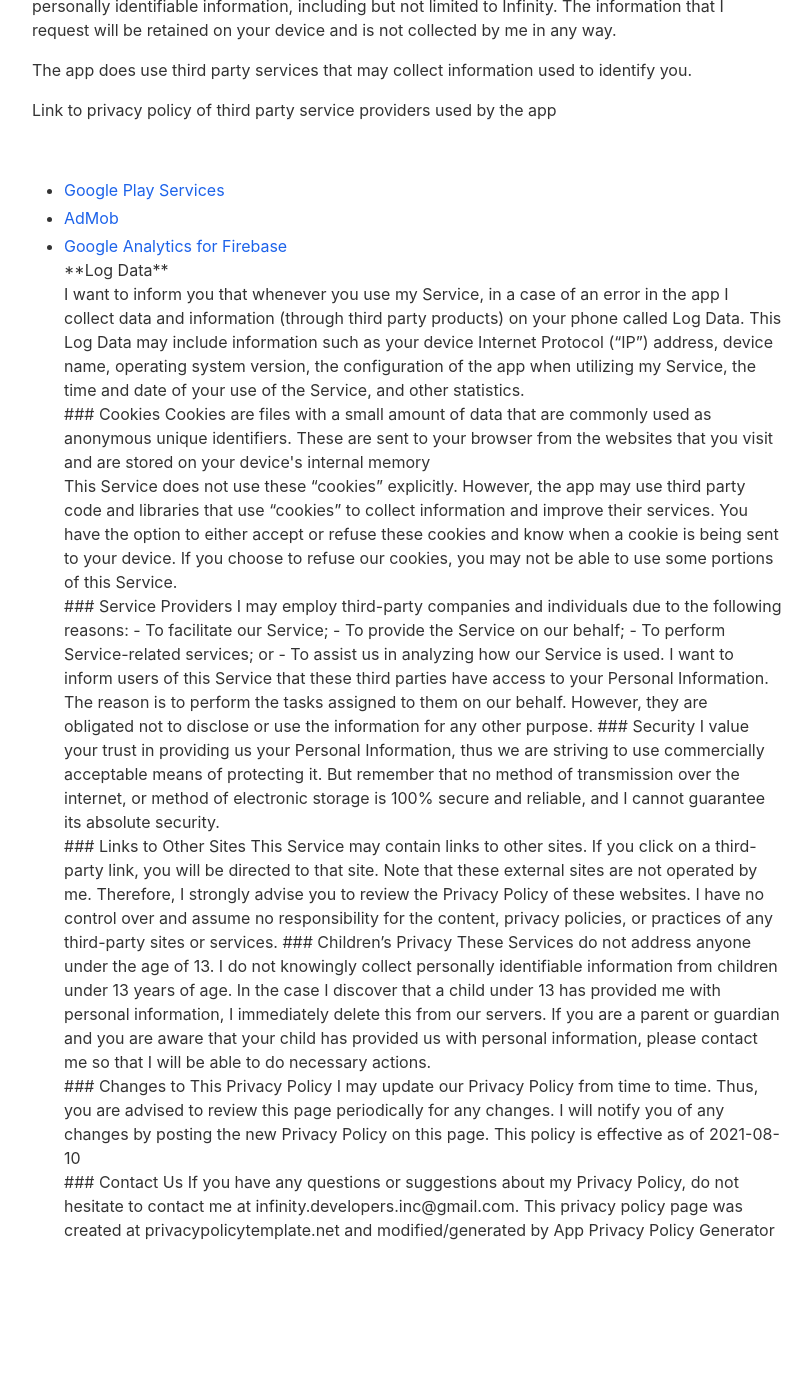
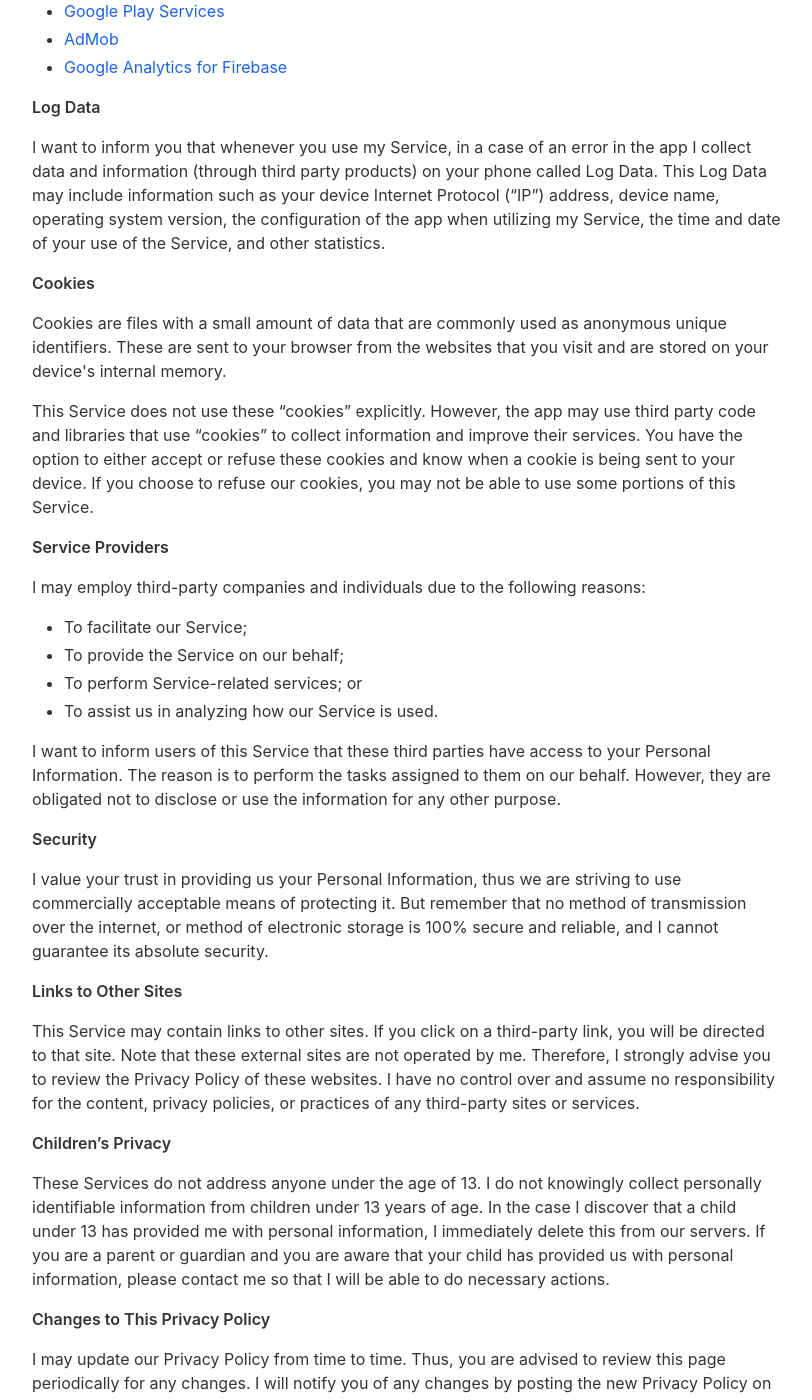
Before and after one commit to Istamikhon/Istamikhon.github.io, a Jekyll site: the page built from _pages/privacypolicy.md, in a window 1280 px wide and 1400 px high, scrolled down 706 px. Shown: the whole window, without its empty margins (233-1045 px from the left). Built offline with Jekyll 4.4.1, drawn with Linux system fonts in a browser that asks for light colours; nearby versions of some CDN libraries; before the commit the page ends 2018 px from its top, so only the background shows below that; some of the changed text lies outside the part shown.

Commit message:
Update privacypolicy.md

```diff
--- a/_pages/privacypolicy.md
+++ b/_pages/privacypolicy.md
@@ -3,84 +3,103 @@ layout: page
 title: Privacy Policy
 include_in_header: false
 ---
-
-**Last updated**
-August 2021-08-10
-
-# Privacy Policy
-Infinity built the Downloader video - for social networks app as
-a Free app. This SERVICE is provided by
-Infinity at no cost and is intended for use as is.
-
-<br>
-This page is used to inform visitors regarding my policies with the collection, use, and disclosure of Personal Information if anyone decided to use my Service.
-<br>
-
-If you choose to use my Service, then you agree to the collection and use of information in relation to this policy. The Personal Information that I collect is used for providing and improving the Service. I will not use or share your information with anyone except as described in this Privacy Policy.
-<br>
-
-The terms used in this Privacy Policy have the same meanings as in our Terms and Conditions, which is accessible at Downloader video - for social networks unless otherwise defined in this Privacy Policy.
-<br>
-
-**Information Collection and Use**
-<br>
-
-For a better experience, while using our Service, I may require you to provide us with certain personally identifiable information, including but not limited to Infinity. The information that I request will be retained on your device and is not collected by me in any way.
-<br>
-
-The app does use third party services that may collect information used to identify you.
-<br>
-
-Link to privacy policy of third party service providers used by the app
-<br>
-
-
-<br>
-
-<ul><li><a href="https://www.google.com/policies/privacy/" target="_blank" rel="noopener noreferrer">Google Play Services</a></li><li><a href="https://support.google.com/admob/answer/6128543?hl=en" target="_blank" rel="noopener noreferrer">AdMob</a></li><li><a href="https://firebase.google.com/policies/analytics" target="_blank" rel="noopener noreferrer">Google Analytics for Firebase</a></li>
-
-**Log Data**
-
-<br>
-I want to inform you that whenever you use my Service, in a case of an error in the app I collect data and information (through third party products) on your phone called Log Data. This Log Data may include information such as your device Internet Protocol (“IP”) address, device name, operating system version, the configuration of the app when utilizing my Service, the time and date of your use of the Service, and other statistics.
-
-<br>
-
-### Cookies
-Cookies are files with a small amount of data that are commonly used as anonymous unique identifiers. These are sent to your browser from the websites that you visit and are stored on your device's internal memory
-<br>
-
-This Service does not use these “cookies” explicitly. However, the app may use third party code and libraries that use “cookies” to collect information and improve their services. You have the option to either accept or refuse these cookies and know when a cookie is being sent to your device. If you choose to refuse our cookies, you may not be able to use some portions of this Service.
-<br>
-### Service Providers
-I may employ third-party companies and individuals due to the following reasons:
-
-- To facilitate our Service;
-- To provide the Service on our behalf;
-- To perform Service-related services; or
-- To assist us in analyzing how our Service is used.
-
-I want to inform users of this Service that these third parties have access to your Personal Information. The reason is to perform the tasks assigned to them on our behalf. However, they are obligated not to disclose or use the information for any other purpose.
-
-### Security
-I value your trust in providing us your Personal Information, thus we are striving to use commercially acceptable means of protecting it. But remember that no method of transmission over the internet, or method of electronic storage is 100% secure and reliable, and I cannot guarantee its absolute security.
-<br>
-
-### Links to Other Sites
-This Service may contain links to other sites. If you click on a third-party link, you will be directed to that site. Note that these external sites are not operated by me. Therefore, I strongly advise you to review the Privacy Policy of these websites. I have no control over and assume no responsibility for the content, privacy policies, or practices of any third-party sites or services.
-
-### Children’s Privacy
-These Services do not address anyone under the age of 13. I do not knowingly collect personally identifiable information from children under 13 years of age. In the case I discover that a child under 13 has provided me with personal information, I immediately delete this from our servers. If you are a parent or guardian and you are aware that your child has provided us with personal information, please contact me so that I will be able to do necessary actions.
-<br>
-
-### Changes to This Privacy Policy
-I may update our Privacy Policy from time to time. Thus, you are advised to review this page periodically for any changes. I will notify you of any changes by posting the new Privacy Policy on this page.
-
-This policy is effective as of 2021-08-10
-<br>
-
-### Contact Us
-If you have any questions or suggestions about my Privacy Policy, do not hesitate to contact me at infinity.developers.inc@gmail.com.
-
-This privacy policy page was created at privacypolicytemplate.net and modified/generated by App Privacy Policy Generator
-<br>
+<body>
+    <strong>Privacy Policy</strong> <p>
+                  Infinity built the Downloader video - for social networks app as
+                  a Free app. This SERVICE is provided by
+                  Infinity at no cost and is intended for use as
+                  is.
+                </p> <p>
+                  This page is used to inform visitors regarding my
+                  policies with the collection, use, and disclosure of Personal
+                  Information if anyone decided to use my Service.
+                </p> <p>
+                  If you choose to use my Service, then you agree to
+                  the collection and use of information in relation to this
+                  policy. The Personal Information that I collect is
+                  used for providing and improving the Service. I will not use or share your information with
+                  anyone except as described in this Privacy Policy.
+                </p> <p>
+                  The terms used in this Privacy Policy have the same meanings
+                  as in our Terms and Conditions, which is accessible at
+                  Downloader video - for social networks unless otherwise defined in this Privacy Policy.
+                </p> <p><strong>Information Collection and Use</strong></p> <p>
+                  For a better experience, while using our Service, I
+                  may require you to provide us with certain personally
+                  identifiable information, including but not limited to Infinity. The information that
+                  I request will be retained on your device and is not collected by me in any way.
+                </p> <div><p>
+                    The app does use third party services that may collect
+                    information used to identify you.
+                  </p> <p>
+                    Link to privacy policy of third party service providers used
+                    by the app
+                  </p> <ul><li><a href="https://www.google.com/policies/privacy/" target="_blank" rel="noopener noreferrer">Google Play Services</a></li><li><a href="https://support.google.com/admob/answer/6128543?hl=en" target="_blank" rel="noopener noreferrer">AdMob</a></li><li><a href="https://firebase.google.com/policies/analytics" target="_blank" rel="noopener noreferrer">Google Analytics for Firebase</a></li><!----><!----><!----><!----><!----><!----><!----><!----><!----><!----><!----><!----><!----><!----><!----><!----><!----><!----><!----><!----><!----><!----><!----><!----></ul></div> <p><strong>Log Data</strong></p> <p>
+                  I want to inform you that whenever you
+                  use my Service, in a case of an error in the app
+                  I collect data and information (through third party
+                  products) on your phone called Log Data. This Log Data may
+                  include information such as your device Internet Protocol
+                  (“IP”) address, device name, operating system version, the
+                  configuration of the app when utilizing my Service,
+                  the time and date of your use of the Service, and other
+                  statistics.
+                </p> <p><strong>Cookies</strong></p> <p>
+                  Cookies are files with a small amount of data that are
+                  commonly used as anonymous unique identifiers. These are sent
+                  to your browser from the websites that you visit and are
+                  stored on your device's internal memory.
+                </p> <p>
+                  This Service does not use these “cookies” explicitly. However,
+                  the app may use third party code and libraries that use
+                  “cookies” to collect information and improve their services.
+                  You have the option to either accept or refuse these cookies
+                  and know when a cookie is being sent to your device. If you
+                  choose to refuse our cookies, you may not be able to use some
+                  portions of this Service.
+                </p> <p><strong>Service Providers</strong></p> <p>
+                  I may employ third-party companies and
+                  individuals due to the following reasons:
+                </p> <ul><li>To facilitate our Service;</li> <li>To provide the Service on our behalf;</li> <li>To perform Service-related services; or</li> <li>To assist us in analyzing how our Service is used.</li></ul> <p>
+                  I want to inform users of this Service
+                  that these third parties have access to your Personal
+                  Information. The reason is to perform the tasks assigned to
+                  them on our behalf. However, they are obligated not to
+                  disclose or use the information for any other purpose.
+                </p> <p><strong>Security</strong></p> <p>
+                  I value your trust in providing us your
+                  Personal Information, thus we are striving to use commercially
+                  acceptable means of protecting it. But remember that no method
+                  of transmission over the internet, or method of electronic
+                  storage is 100% secure and reliable, and I cannot
+                  guarantee its absolute security.
+                </p> <p><strong>Links to Other Sites</strong></p> <p>
+                  This Service may contain links to other sites. If you click on
+                  a third-party link, you will be directed to that site. Note
+                  that these external sites are not operated by me.
+                  Therefore, I strongly advise you to review the
+                  Privacy Policy of these websites. I have
+                  no control over and assume no responsibility for the content,
+                  privacy policies, or practices of any third-party sites or
+                  services.
+                </p> <p><strong>Children’s Privacy</strong></p> <p>
+                  These Services do not address anyone under the age of 13.
+                  I do not knowingly collect personally
+                  identifiable information from children under 13 years of age. In the case
+                  I discover that a child under 13 has provided
+                  me with personal information, I immediately
+                  delete this from our servers. If you are a parent or guardian
+                  and you are aware that your child has provided us with
+                  personal information, please contact me so that
+                  I will be able to do necessary actions.
+                </p> <p><strong>Changes to This Privacy Policy</strong></p> <p>
+                  I may update our Privacy Policy from
+                  time to time. Thus, you are advised to review this page
+                  periodically for any changes. I will
+                  notify you of any changes by posting the new Privacy Policy on
+                  this page.
+                </p> <p>This policy is effective as of 2021-08-10</p> <p><strong>Contact Us</strong></p> <p>
+                  If you have any questions or suggestions about my
+                  Privacy Policy, do not hesitate to contact me at infinity.developers.inc@gmail.com.
+                </p> <p>This privacy policy page was created at <a href="https://privacypolicytemplate.net" target="_blank" rel="noopener noreferrer">privacypolicytemplate.net </a>and modified/generated by <a href="https://app-privacy-policy-generator.nisrulz.com/" target="_blank" rel="noopener noreferrer">App Privacy Policy Generator</a></p>
+    </body>
```
